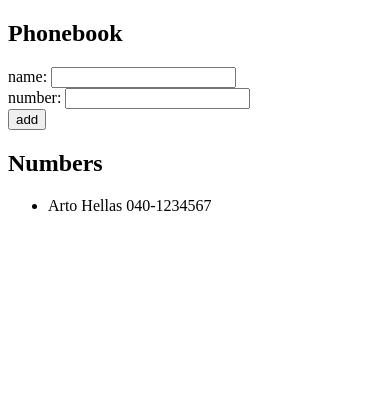
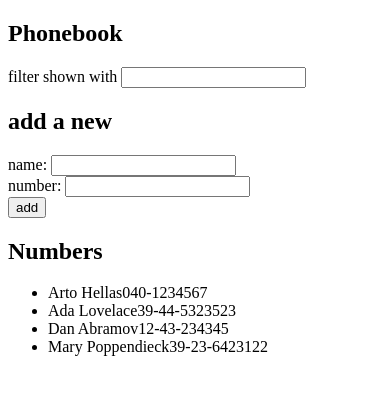
Before and after one commit to hrithikhadka/FullStack-Open, a React (Vite) app in the folder part2/phonebook/: page / in a window 390 px wide. Shown: the top 394 px of the page. Built offline with nearby package versions, Linux system fonts and the light colour scheme.

Commit message:
2.9: The Phonebook Step 4 - filtering people by name

```diff
--- a/part2/phonebook/src/App.jsx
+++ b/part2/phonebook/src/App.jsx
@@ -3,9 +3,13 @@ import { useState } from "react";
 const App = () => {
   const [persons, setPersons] = useState([
     { name: "Arto Hellas", number: "040-1234567" },
+    { name: "Ada Lovelace", number: "39-44-5323523", id: 2 },
+    { name: "Dan Abramov", number: "12-43-234345", id: 3 },
+    { name: "Mary Poppendieck", number: "39-23-6423122", id: 4 },
   ]);
   const [newName, setNewName] = useState("");
   const [newNumber, setNewNumber] = useState("");
+  const [filterByName, setFilterByName] = useState([]);
 
   const handleNewName = (e) => {
     e.preventDefault();
@@ -29,10 +33,23 @@ const App = () => {
     setNewNumber("");
   };
 
+  const handleFilter = (event) => {
+    const value = event.target.value;
+    const filtered = persons.filter((person) =>
+      person.name.toLowerCase().includes(value.toLowerCase())
+    );
+    setFilterByName(filtered);
+  };
+
   return (
     <div>
       <h2>Phonebook</h2>
+      <div>
+        filter shown with <input onChange={handleFilter} />
+      </div>
+
       <form onSubmit={addNewPerson}>
+        <h2>add a new</h2>
         <div>
           name: <input value={newName} onChange={handleNewName} />
         </div>
@@ -45,11 +62,18 @@ const App = () => {
       </form>
       <h2>Numbers</h2>
       <ul>
-        {persons.map((person) => (
-          <li key={person.name}>
-            {person.name} {person.number}{" "}
-          </li>
-        ))}
+        {filterByName.length > 0
+          ? filterByName.map((person) => (
+              <li key={person.name}>
+                {person.name} {person.number}
+              </li>
+            ))
+          : persons.map((person) => (
+              <li key={person.name}>
+                {person.name}
+                {person.number}
+              </li>
+            ))}
       </ul>
     </div>
   );
```
